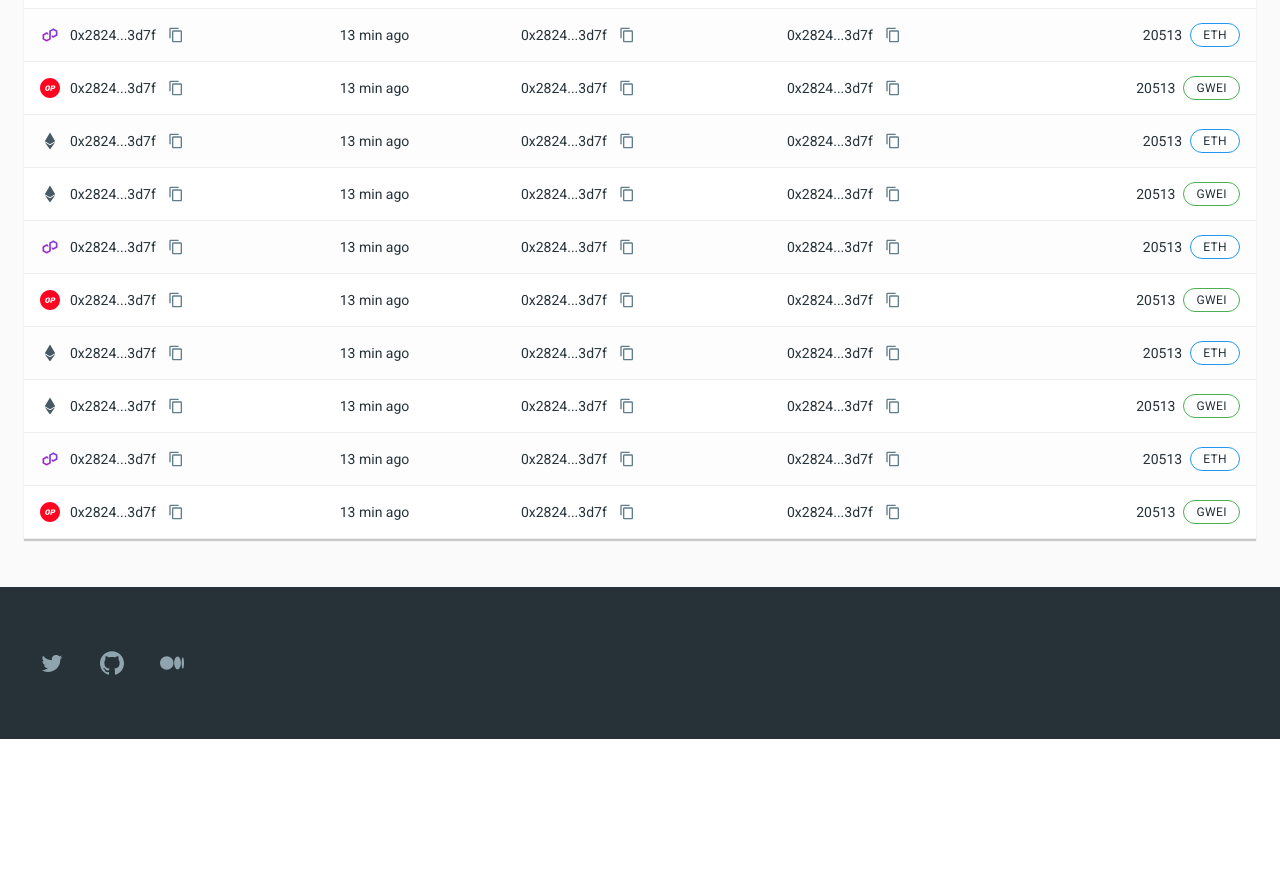
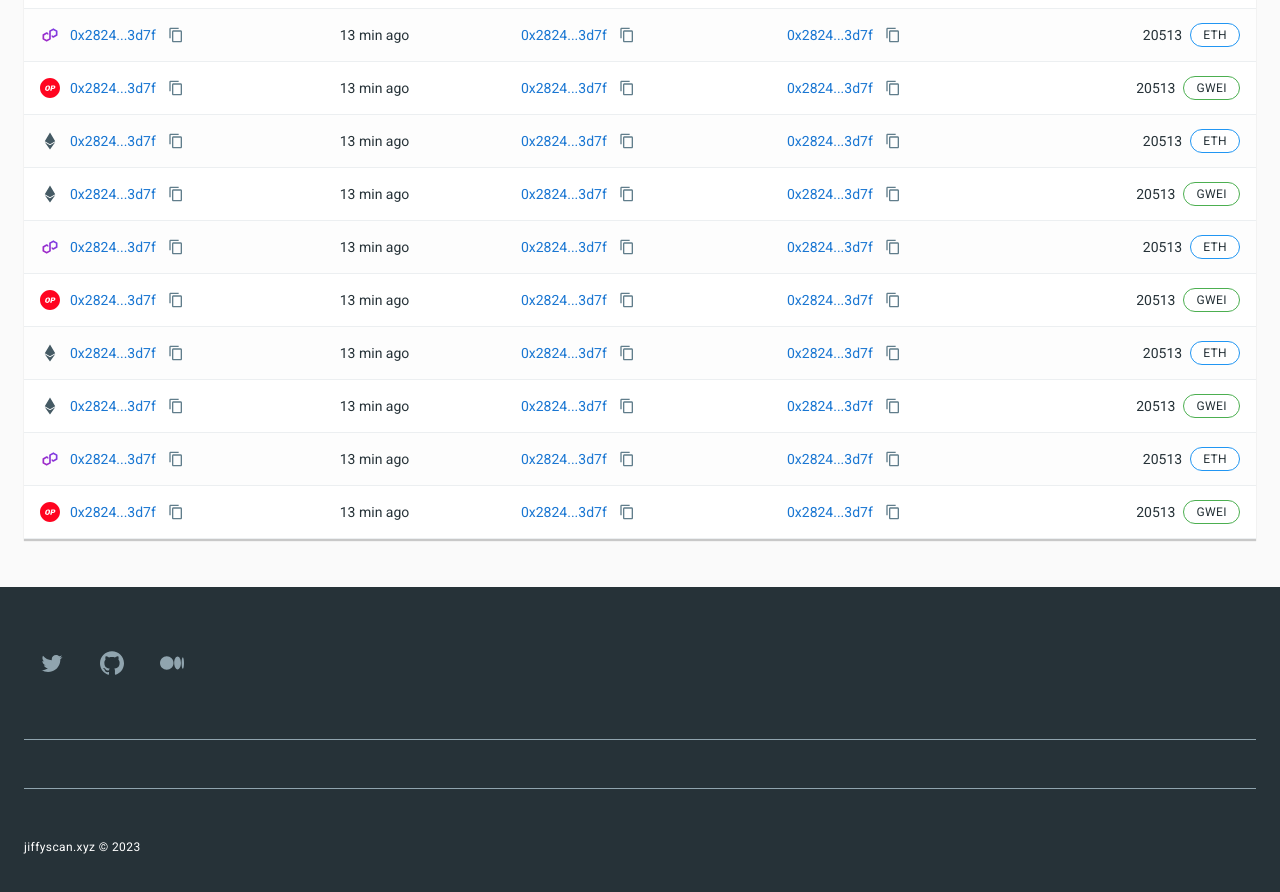
Before and after one commit to jiffy-labs/jiffyscan-frontend, a Next.js app: page / in a window 1280 px wide. Shown: the part 860-1752 px from the top of the page. Before the commit the page ends 1599 px from the top, so only its background shows below. Built offline with nearby package versions, Linux system fonts and the light colour scheme.

Commit message:
sdlfeoiur

```diff
--- a/src/components/globals/footer/Footer.tsx
+++ b/src/components/globals/footer/Footer.tsx
@@ -22,8 +22,8 @@ const socials = [
 
 function Footer() {
   return (
-    <footer className="bg-dark-600 py-12">
-      <div className="container">
+    <footer className="bg-dark-600 py-12 text-white">
+      <div className="container flex flex-col gap-12">
         <div className="flex items-center gap-1">
           {socials.map(({icon, id, url}) => (
             <Link className="w-14 h-14 grid place-content-center" href={url} key={id}>
@@ -31,6 +31,12 @@ function Footer() {
             </Link>
           ))}
         </div>
+        <hr className="border-dark-300" />
+        <hr className="border-dark-300" />
+        <div className="flex  gap-10 justify-between ">
+          <p className="text-sm">jiffyscan.xyz &copy; {new Date().getFullYear()}</p>
+          <p></p>
+        </div>
       </div>
     </footer>
   );
--- a/src/views/home/Table.tsx
+++ b/src/views/home/Table.tsx
@@ -362,7 +362,7 @@ function Token({icon, text}: {icon?: string; text: string}) {
   return (
     <div className="flex items-center gap-2.5">
       <img src={icon} alt="" />
-      <span>{shortenString(text)}</span>
+      <span className="text-blue-200">{shortenString(text)}</span>
       <button type="button">
         <img src="/images/Button.svg" alt="" />
       </button>
```
